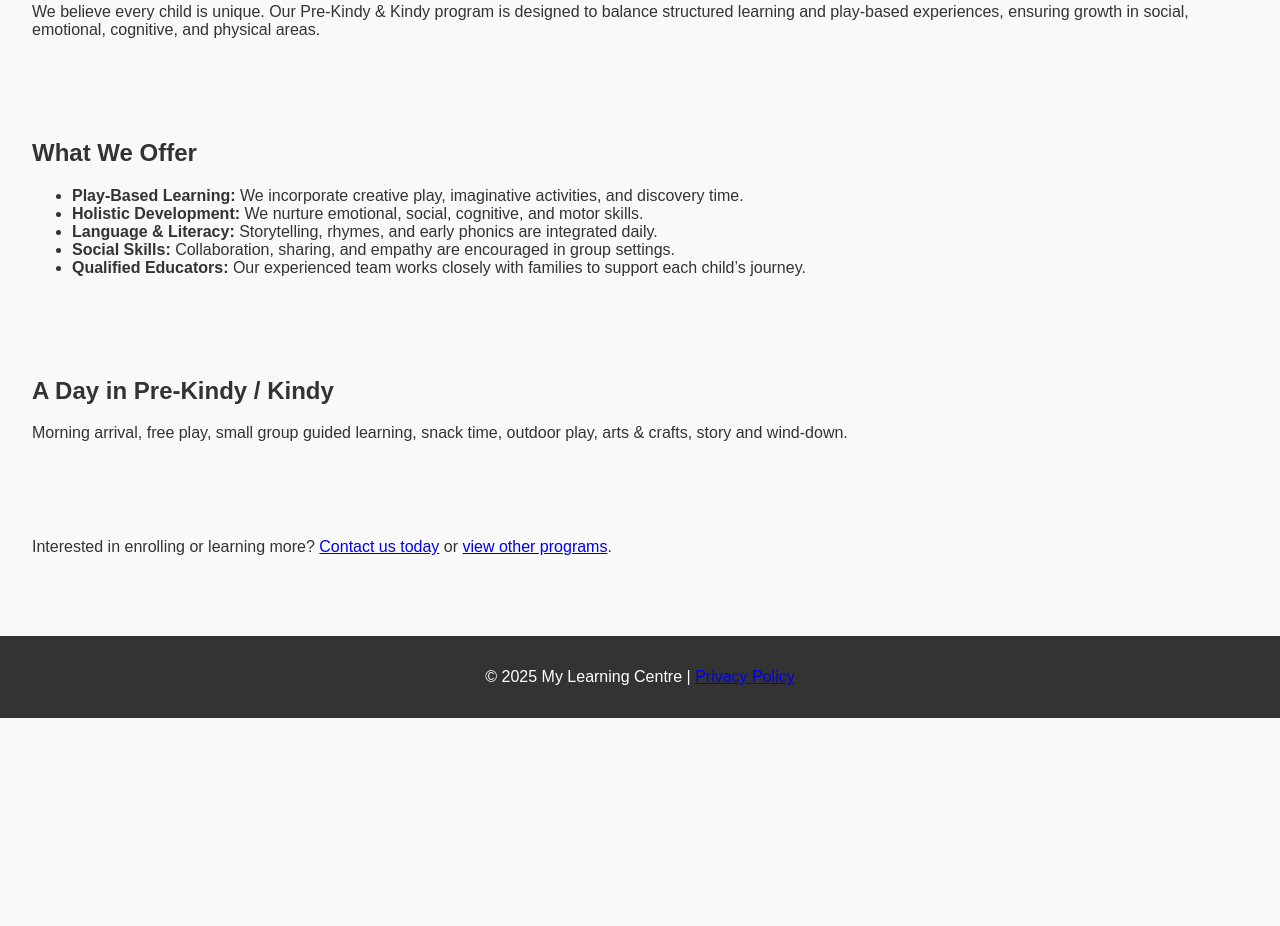
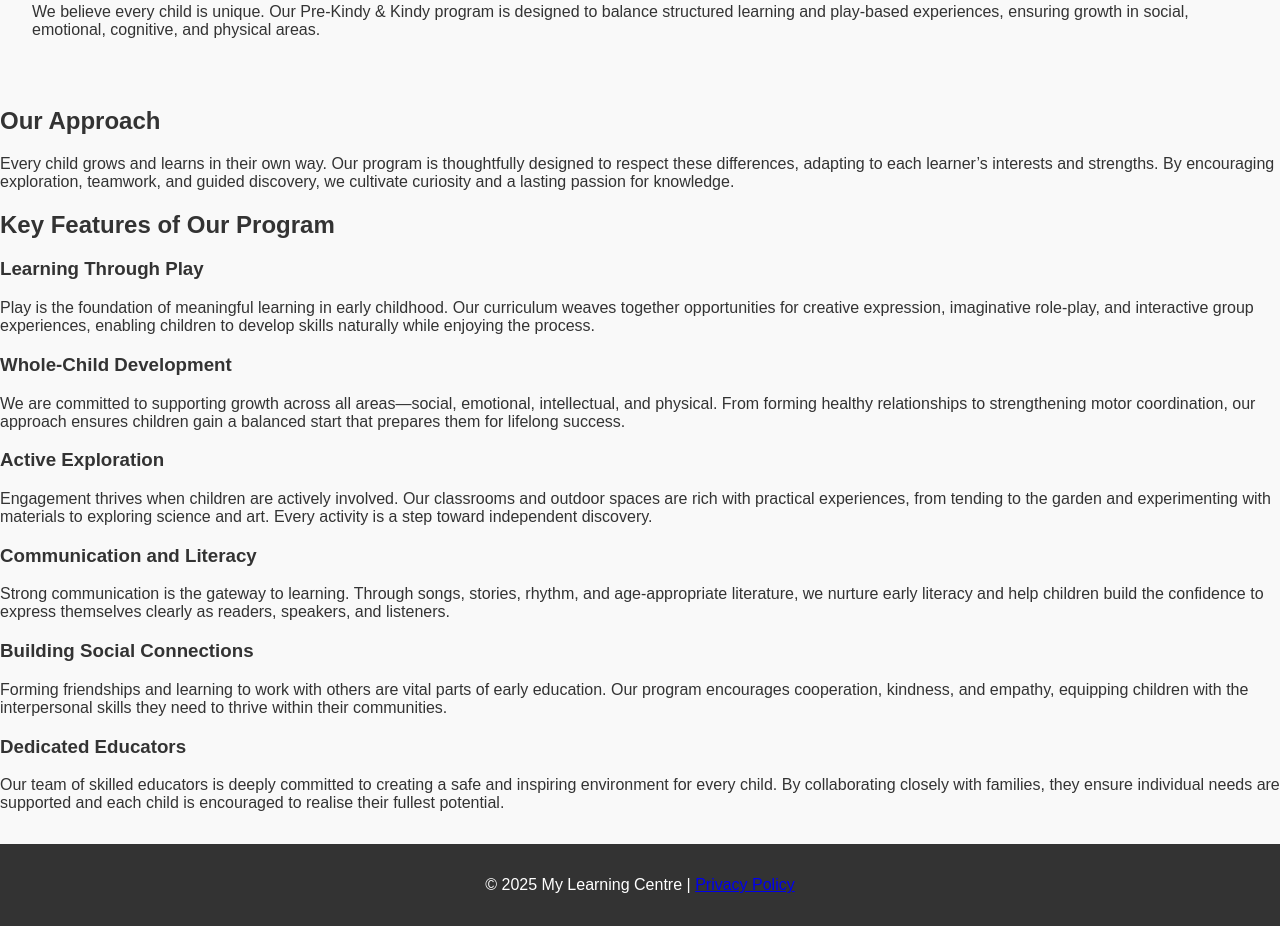
Before and after one commit to forautomation81/my-learning-centre, a plain HTML site: page program-prekindy.html in a window 1280 px wide. Shown: the part 325-1251 px from the top of the page. Before the commit the page ends 1043 px from the top, so only its background shows below. Drawn offline with Linux system fonts and the light colour scheme.

Commit message:
Update program-prekindy.html

```diff
--- a/program-prekindy.html
+++ b/program-prekindy.html
@@ -32,27 +32,42 @@
   </section>
 
   <!-- Key Features / Highlights -->
-  <section class="program-details">
-    <h2>What We Offer</h2>
-    <ul class="features-list">
-      <li><strong>Play-Based Learning:</strong> We incorporate creative play, imaginative activities, and discovery time.</li>
-      <li><strong>Holistic Development:</strong> We nurture emotional, social, cognitive, and motor skills.</li>
-      <li><strong>Language & Literacy:</strong> Storytelling, rhymes, and early phonics are integrated daily.</li>
-      <li><strong>Social Skills:</strong> Collaboration, sharing, and empathy are encouraged in group settings.</li>
-      <li><strong>Qualified Educators:</strong> Our experienced team works closely with families to support each child’s journey.</li>
-    </ul>
-  </section>
+<h2>Our Approach</h2>
+<p>
+Every child grows and learns in their own way. Our program is thoughtfully designed to respect these differences, adapting to each learner’s interests and strengths. By encouraging exploration, teamwork, and guided discovery, we cultivate curiosity and a lasting passion for knowledge.
+</p>
 
-  <!-- Optional: Daily Routine / What a Day Looks Like -->
-  <section class="routine">
-    <h2>A Day in Pre-Kindy / Kindy</h2>
-    <p>Morning arrival, free play, small group guided learning, snack time, outdoor play, arts & crafts, story and wind-down.</p>
-  </section>
+<h2>Key Features of Our Program</h2>
 
-  <!-- Call to Action / Enquire -->
-  <section class="cta-enquire">
-    <p>Interested in enrolling or learning more? <a href="contact.html">Contact us today</a> or <a href="programs.html">view other programs</a>.</p>
-  </section>
+<h3>Learning Through Play</h3>
+<p>
+Play is the foundation of meaningful learning in early childhood. Our curriculum weaves together opportunities for creative expression, imaginative role-play, and interactive group experiences, enabling children to develop skills naturally while enjoying the process.
+</p>
+
+<h3>Whole-Child Development</h3>
+<p>
+We are committed to supporting growth across all areas—social, emotional, intellectual, and physical. From forming healthy relationships to strengthening motor coordination, our approach ensures children gain a balanced start that prepares them for lifelong success.
+</p>
+
+<h3>Active Exploration</h3>
+<p>
+Engagement thrives when children are actively involved. Our classrooms and outdoor spaces are rich with practical experiences, from tending to the garden and experimenting with materials to exploring science and art. Every activity is a step toward independent discovery.
+</p>
+
+<h3>Communication and Literacy</h3>
+<p>
+Strong communication is the gateway to learning. Through songs, stories, rhythm, and age-appropriate literature, we nurture early literacy and help children build the confidence to express themselves clearly as readers, speakers, and listeners.
+</p>
+
+<h3>Building Social Connections</h3>
+<p>
+Forming friendships and learning to work with others are vital parts of early education. Our program encourages cooperation, kindness, and empathy, equipping children with the interpersonal skills they need to thrive within their communities.
+</p>
+
+<h3>Dedicated Educators</h3>
+<p>
+Our team of skilled educators is deeply committed to creating a safe and inspiring environment for every child. By collaborating closely with families, they ensure individual needs are supported and each child is encouraged to realise their fullest potential.
+</p>
 
   <footer>
     <p>&copy; 2025 My Learning Centre | <a href="#">Privacy Policy</a></p>
```
